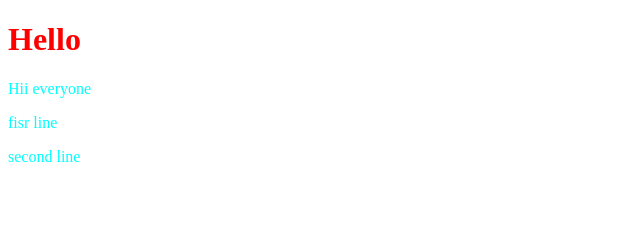
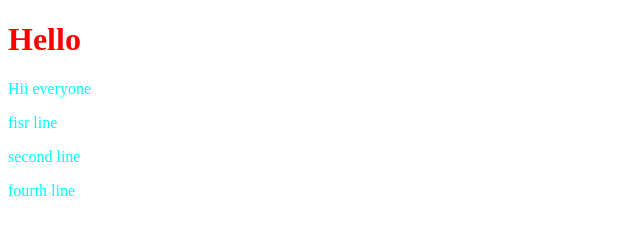
Before and after one commit to sujan-chakraborty1645/botx-repo, a plain HTML site: page index.html in a window 1280 px wide. Shown: the full height of the page, 0-640 px from the left. Drawn offline with Linux system fonts and the light colour scheme.

Commit message:
updated index file with fourth line

```diff
--- a/index.html
+++ b/index.html
@@ -17,5 +17,6 @@
         <p>Hii everyone</p>
         <p>fisr line</p>
         <p>second line</p>
+        <p>fourth line</p>
     </body>
 </html>
```
